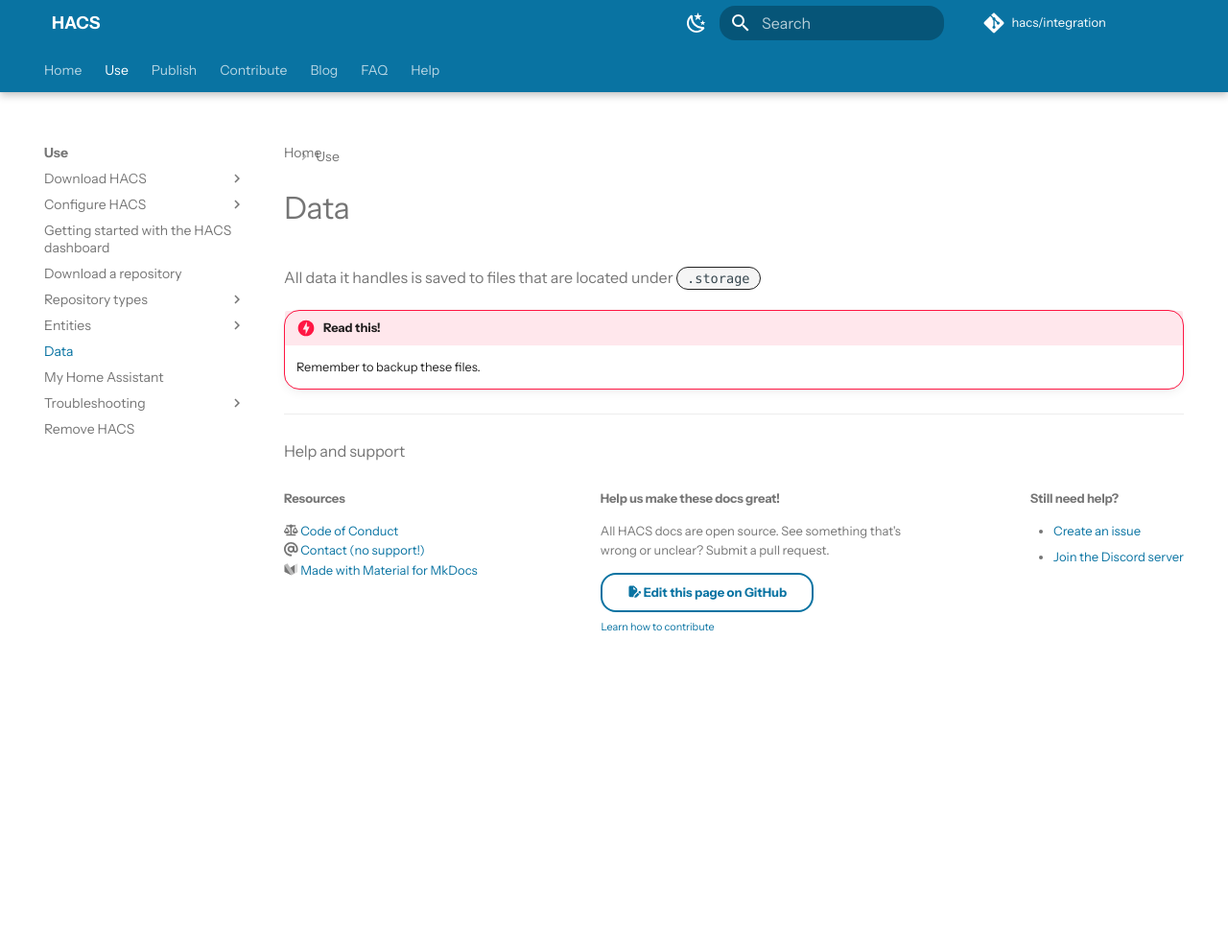
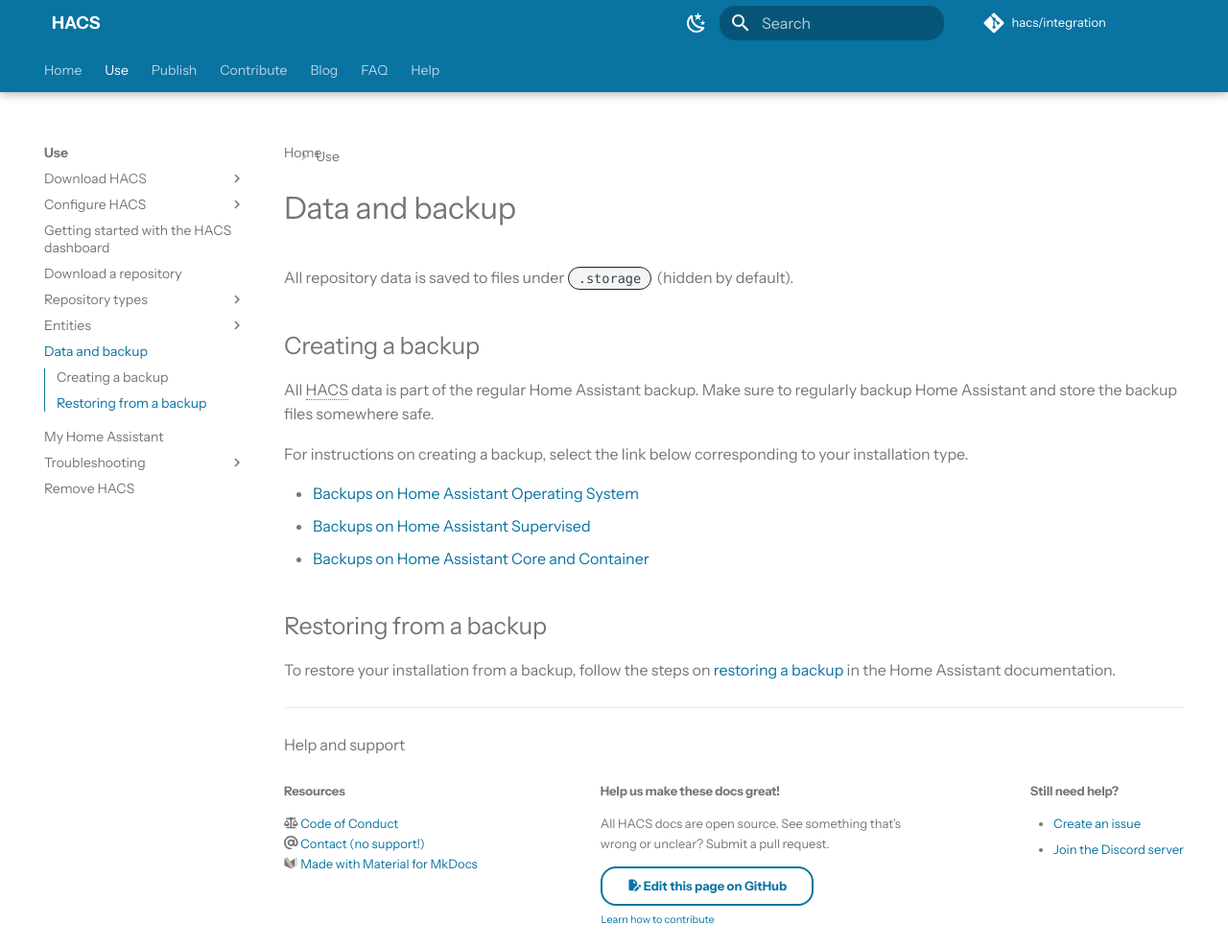
Before and after one commit to hacs/documentation, an MkDocs documentation site: the page built from source/docs/use/data.md, in a window 1280 px wide and 988 px high. Shown: the whole window at 96% size. Built offline with MkDocs 1.6.1 and Material for MkDocs 9.7.7, drawn with Linux system fonts in a browser that asks for light colours; some web fonts are replaced; plug-ins that fetch from the network failed and are left out; comment, search, counter and statistics services are not loaded.

Commit message:
Data: add links to docs on creating and restoring from backups

```diff
--- a/source/docs/use/data.md
+++ b/source/docs/use/data.md
@@ -1,10 +1,21 @@
 ---
 id: data
-title: Data
-description: "HACS Data stores"
+title: Data and backup
+description: "About repository data and backup"
 ---
 
-All data it handles is saved to files that are located under `.storage`
+All repository data is saved to files under `.storage` (hidden by default).
 
-!!! danger "Read this!"
-    Remember to backup these files.
+## Creating a backup
+
+All HACS data is part of the regular Home Assistant backup. Make sure to regularly backup Home Assistant and store the backup files somewhere safe.
+
+For instructions on creating a backup, select the link below corresponding to your installation type.
+
+- [Backups on Home Assistant Operating System](https://www.home-assistant.io/common-tasks/os/#backups)
+- [Backups on Home Assistant Supervised](https://www.home-assistant.io/common-tasks/supervised/#backups)
+- [Backups on Home Assistant Core and Container](https://www.home-assistant.io/integrations/backup/)
+
+## Restoring from a backup
+
+To restore your installation from a backup, follow the steps on [restoring a backup](https://www.home-assistant.io/integrations/backup/#restoring-a-backup) in the Home Assistant documentation.
```
